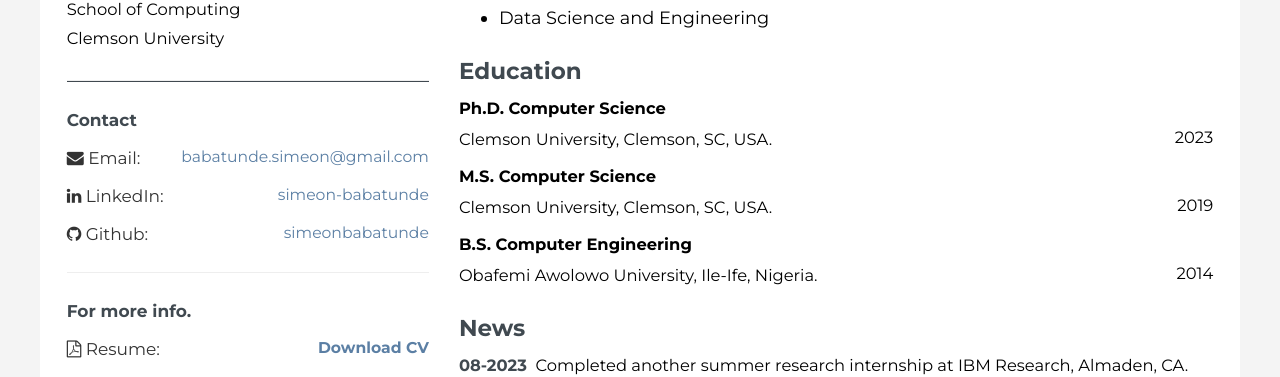
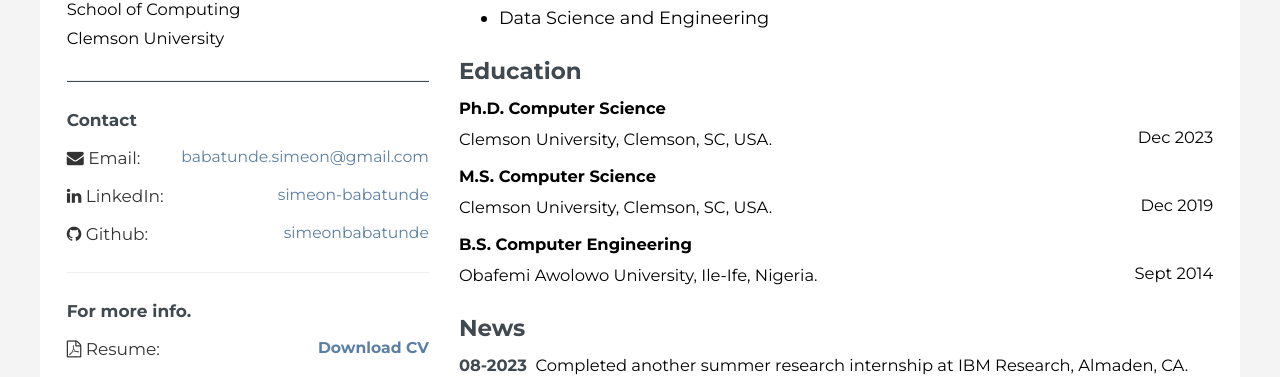
Before and after one commit to simeonbabatunde/simeonbabatunde.github.io, a Jekyll site: the page built from index.html, in a window 1280 px wide. Shown: the part 532-909 px from the top of the page. Built offline with Jekyll 4.4.1, drawn with Linux system fonts in a browser that asks for light colours; nearby versions of some CDN libraries; comment, search, counter and statistics services are not loaded.

Commit message:
Updated school date

```diff
--- a/index.html
+++ b/index.html
@@ -23,11 +23,11 @@ various energy harvesting modalities to power <strong>batteryless sensors</stron
 
   <h2 class="myh2">Education</h2>
   <strong class="mystrong"><p class="compact1">Ph.D. Computer Science</p></strong>
-  <span class="compact">Clemson University, Clemson, SC, USA.</span> <span class="right">2023</span>
+  <span class="compact">Clemson University, Clemson, SC, USA.</span> <span class="right">Dec 2023</span>
   <strong class="mystrong"><p class="compact1">M.S. Computer Science</p></strong>
-  <span class="compact">Clemson University, Clemson, SC, USA.</span> <span class="right">2019</span>
+  <span class="compact">Clemson University, Clemson, SC, USA.</span> <span class="right">Dec 2019</span>
   <strong class="mystrong"><p class="compact1">B.S. Computer Engineering</p></strong>
-  <span class="compact">Obafemi Awolowo University, Ile-Ife, Nigeria.</span> <span class="right">2014</span>
+  <span class="compact">Obafemi Awolowo University, Ile-Ife, Nigeria.</span> <span class="right">Sept 2014</span>
 
   <h2 class="myh2">News</h2>
   <p class="compact1"><strong class="span_date">08-2023</strong>&nbsp Completed another summer research internship at IBM Research, Almaden, CA.</p>
```
